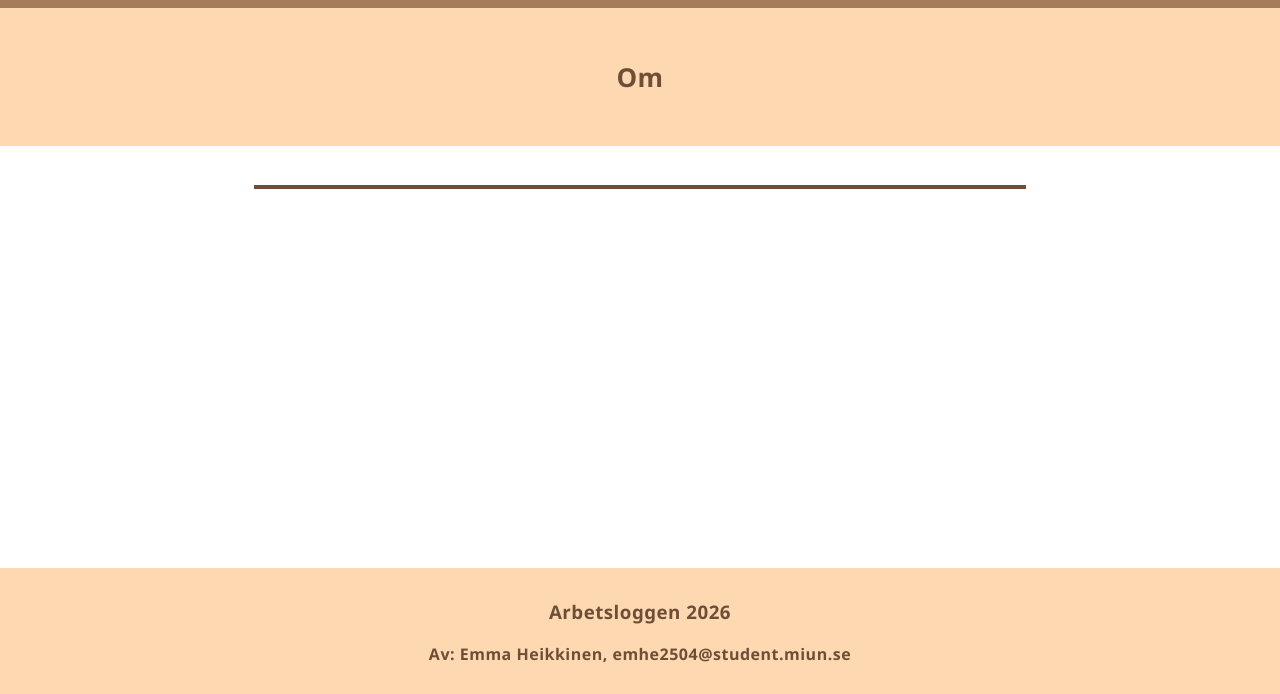
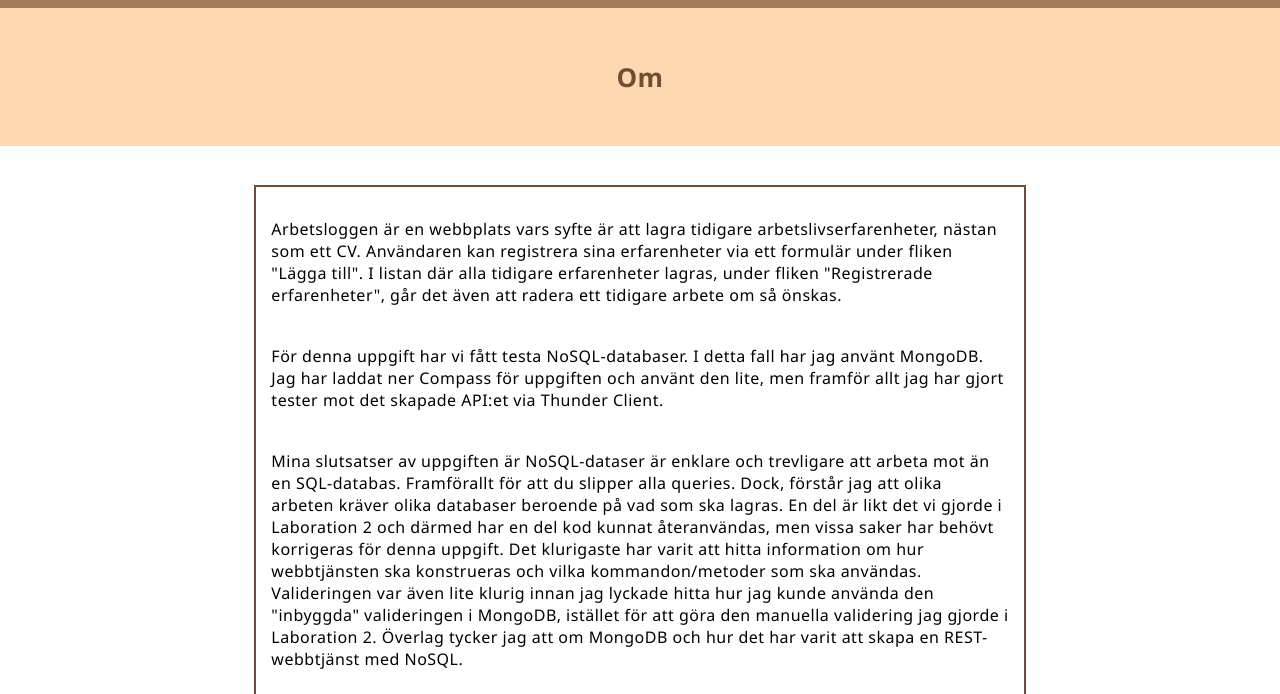
Before and after one commit to emhe2504/dt207g-lab3-webbpla, a website built with Vite: page about.html in a window 1280 px wide. Shown: the part 106-800 px from the top of the page. Built offline with nearby package versions, Linux system fonts and the light colour scheme; no server answers.

Commit message:
About-text

```diff
--- a/about.html
+++ b/about.html
@@ -23,6 +23,21 @@
     <h2>Om</h2>
     <div id="about-div">
       <article>
+        <p>Arbetsloggen är en webbplats vars syfte är att lagra tidigare arbetslivserfarenheter, nästan som ett CV.
+          Användaren kan registrera sina erfarenheter via ett formulär under fliken "Lägga till". I listan där alla
+          tidigare erfarenheter lagras, under fliken "Registrerade erfarenheter", går det även att radera ett tidigare
+          arbete om så önskas.</p>
+        <p>För denna uppgift har vi fått testa NoSQL-databaser. I detta fall har jag använt MongoDB. Jag har laddat ner
+          Compass för uppgiften och använt den lite, men framför allt jag har gjort tester mot det skapade API:et via
+          Thunder Client.</p>
+        <p>Mina slutsatser av uppgiften är NoSQL-dataser är enklare och trevligare att arbeta mot än en SQL-databas.
+          Framförallt för att du slipper alla queries. Dock, förstår jag att olika arbeten kräver olika databaser
+          beroende på vad som ska lagras. En del är likt det vi gjorde i Laboration 2 och därmed har en del kod kunnat
+          återanvändas, men vissa saker har behövt korrigeras för denna uppgift. Det klurigaste har varit att hitta
+          information om hur webbtjänsten ska konstrueras och vilka kommandon/metoder som ska användas. Valideringen var
+          även lite klurig innan jag lyckade hitta hur jag kunde använda den "inbyggda" valideringen i MongoDB, istället
+          för att göra den manuella validering jag gjorde i Laboration 2. Överlag tycker jag att om MongoDB och hur det
+          har varit att skapa en REST-webbtjänst med NoSQL.</p>
       </article>
     </div>
   </main>
```
